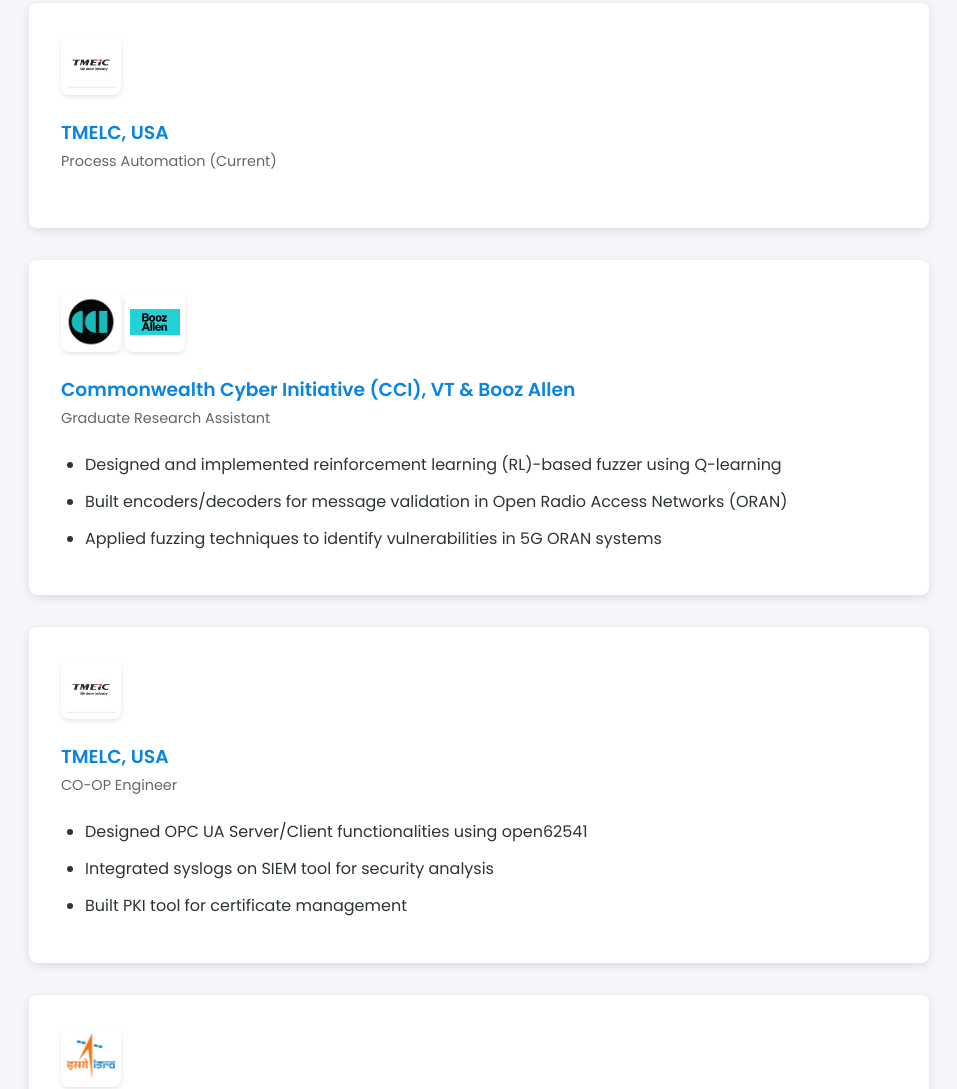
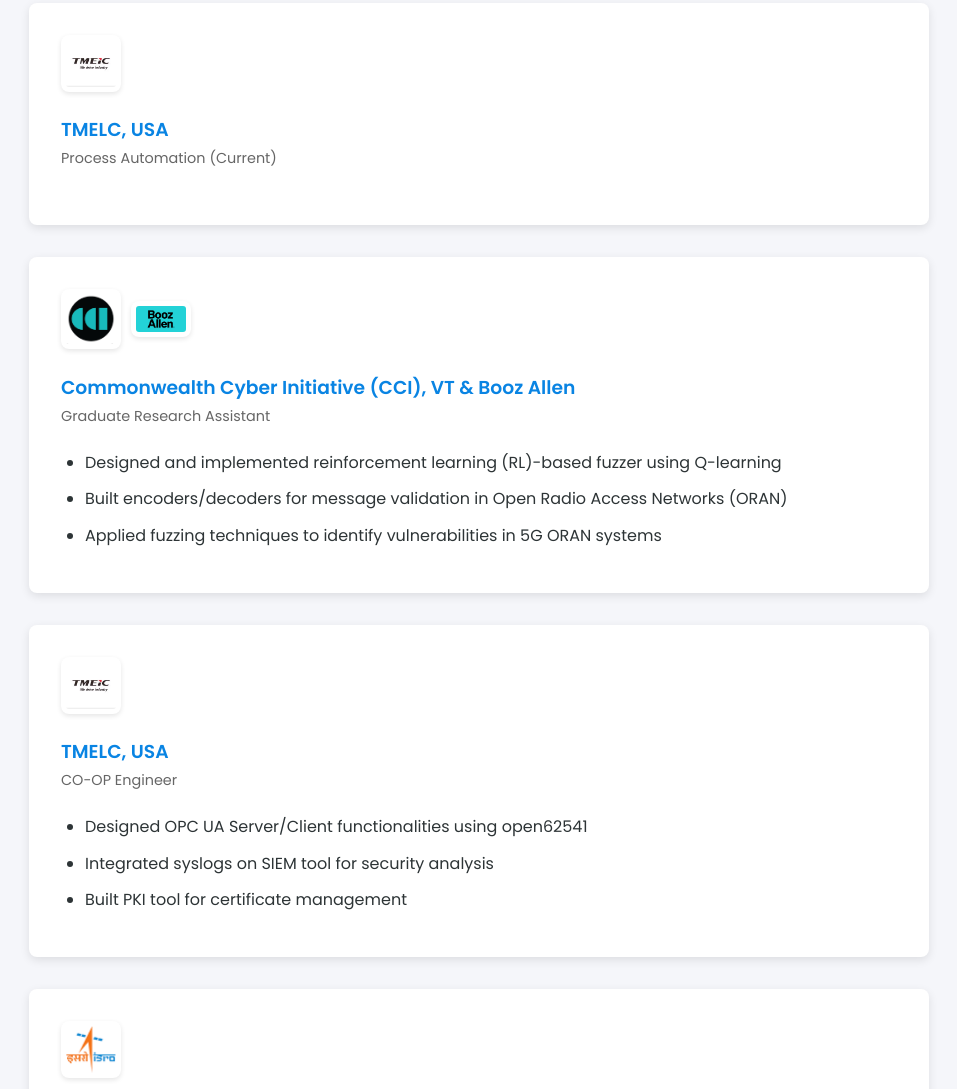
Before and after one commit to dhairya-eng/Portfolio, a plain HTML site: page index1.html in a window 1280 px wide. Shown: the part 1747-2836 px from the top of the page, without its empty margins (161-1118 px from the left). Drawn offline with nearby package versions, Linux system fonts and the light colour scheme.

Commit message:
Update styles.css

```diff
--- a/styles.css
+++ b/styles.css
@@ -114,10 +114,15 @@
   margin-bottom: 1.5rem;
   position: relative;
 }
-
+.company-logos {
+  display: flex;
+  align-items: center;
+  gap: 10px;
+  margin-bottom: 8px;
+}
 .company-logo {
   width: 60px;
-  height: 60px;
+  height: auto;
   object-fit: contain;
   margin-bottom: 1rem;
   border-radius: 8px;
```
